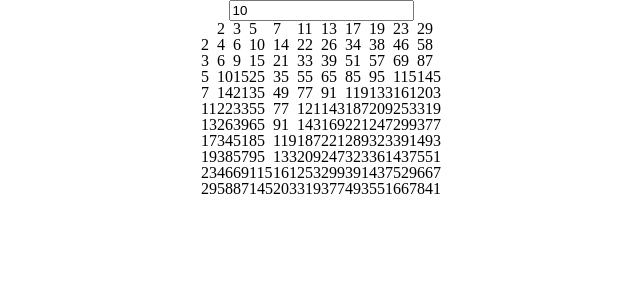
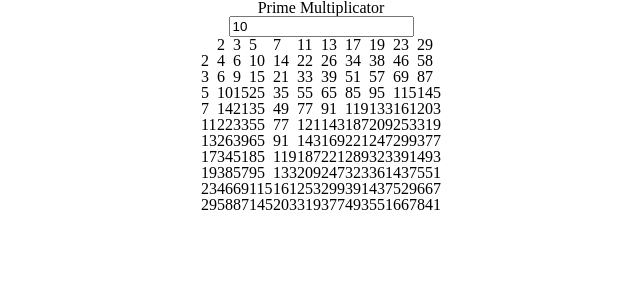
Before and after one commit to Oyekunle-Mark/prime-multiplicator, a React (Create React App) app: page / in a window 1280 px wide. Shown: the top 300 px of the page, without its empty margins (319-959 px from the left). Built offline with nearby package versions, Linux system fonts and the light colour scheme.

Commit message:
Rendered the header

```diff
--- a/src/App.js
+++ b/src/App.js
@@ -2,6 +2,7 @@ import React, { useState } from 'react';
 
 import Input from './components/input/Input';
 import Table from './components/table/Table';
+import Header from './components/header/Header';
 import './App.css';
 
 const App = () => {
@@ -9,6 +10,7 @@ const App = () => {
 
   return (
     <div className="container">
+      <Header />
       <Input size={size} setSize={setSize} />
       <Table size={size} />
     </div>
```
